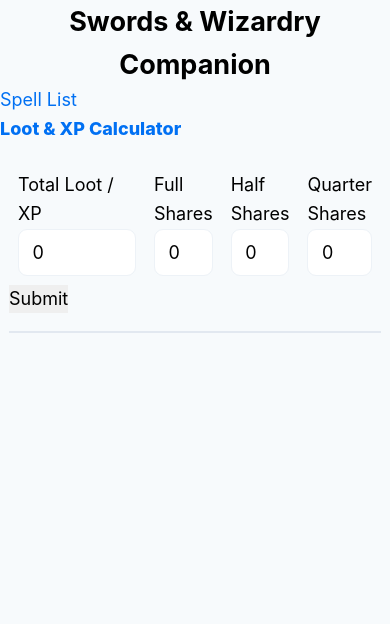
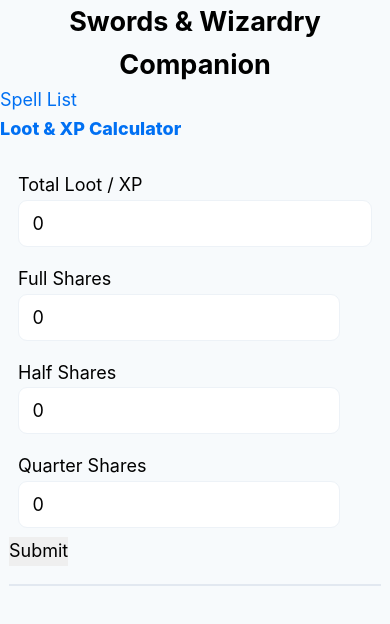
Before and after one commit to clflowers5/swords-wizardry-companion, a Next.js app: page /loot-xp-calc in a window 390 px wide. Shown: the top 624 px of the page. Built offline with nearby package versions, Linux system fonts and the light colour scheme.

Commit message:
fix(styles): Fix some mobile styles. I don't care that much

```diff
--- a/pages/loot-xp-calc.js
+++ b/pages/loot-xp-calc.js
@@ -60,8 +60,8 @@
       {/* todo: cf - extract to form component */}
 
       <form className='border-b-2 pb-4 mb-4' onSubmit={handleSubmit(onSubmit)}>
-        <div className="flex">
-          <div className="flex-2 m-2">
+        <div className="flex flex-wrap">
+          <div className="w-full m-2">
             <FormInput
               rhfControl={control}
               defaultValue={0}
@@ -71,7 +71,7 @@
             />
           </div>
 
-          <div className="flex-1 m-2">
+          <div className="m-2">
             <FormInput
               rhfControl={control}
               defaultValue={0}
@@ -81,7 +81,7 @@
             />
           </div>
 
-          <div className="flex-1 m-2">
+          <div className="m-2">
             <FormInput
               rhfControl={control}
               defaultValue={0}
@@ -91,7 +91,7 @@
             />
           </div>
 
-          <div className="flex-1 m-2">
+          <div className="m-2">
             <FormInput
               rhfControl={control}
               defaultValue={0}
```
Also changed, not shown: public/sw.js.
